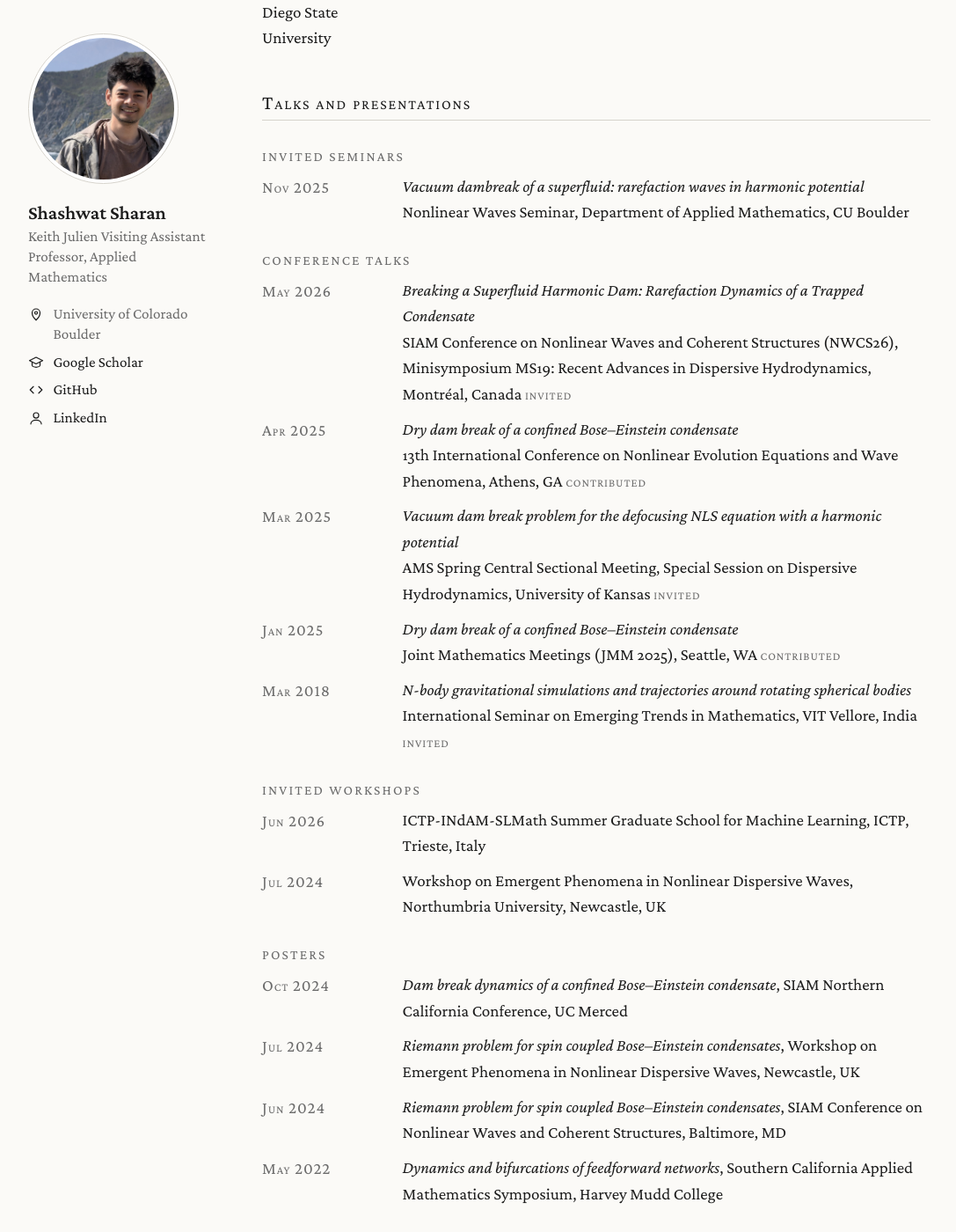
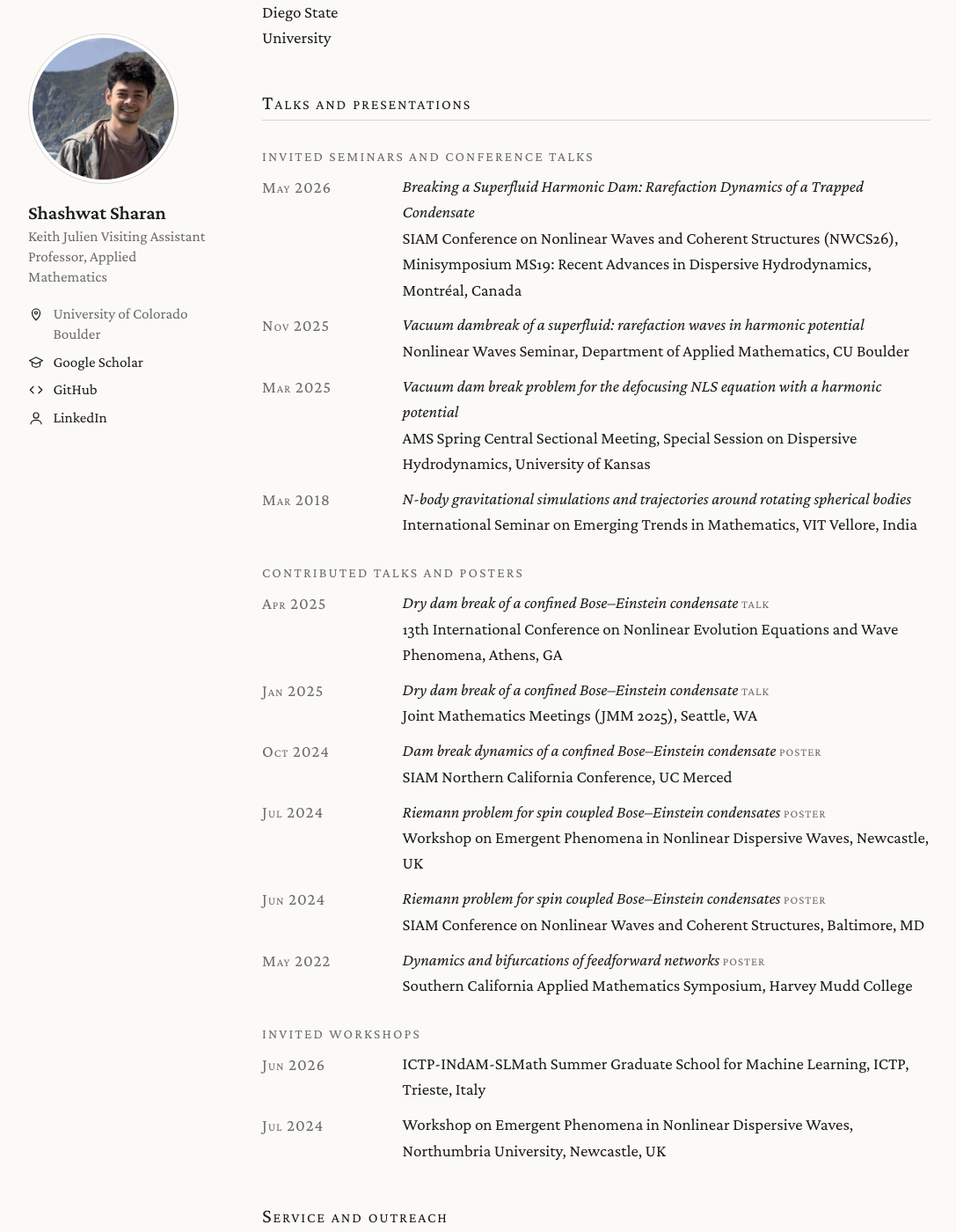
Before and after one commit to shashwatsharan/shashwatsharan.github.io, a Jekyll site: the page built from cv.md, in a window 1280 px wide and 1400 px high, scrolled down 2299 px. Shown: the whole window at 88% size, without its empty margins (95-1182 px from the left). Built offline with Jekyll 4.4.1, drawn with Linux system fonts in a browser that asks for light colours; some of the changed lines change nothing that is shown.

Commit message:
Add files via upload

```diff
--- a/cv.md
+++ b/cv.md
@@ -10,18 +10,18 @@ title: Curriculum Vitae
 
 2022 – 2026
 : **PhD, Applied Mathematics**, University of California, Merced<br>
-  Thesis: *Dambreak Hydrodynamics of Confined Bose–Einstein Condensates*.<br>
-  Advisor: Prof. Boaz Ilan
+Thesis: *Dambreak Hydrodynamics of Confined Bose–Einstein Condensates*.<br>
+Advisor: Prof. Boaz Ilan
 
 2020 – 2022
 : **MS, Applied Mathematics**, San Diego State University<br>
-  Thesis: *Dynamics and Bifurcations of Feedforward Networks*.<br>
-  Advisor: Prof. Antonio Palacios
+Thesis: *Dynamics and Bifurcations of Feedforward Networks*.<br>
+Advisor: Prof. Antonio Palacios
 
 2016 – 2020
 : **B.Tech, Electrical and Electronics Engineering**, Vellore Institute of Technology<br>
-  Capstone: *Design of Control Systems for Inverted Double Linear and Rotary Pendulums*.<br>
-  Advisor: Prof. Rashmi Ranjan Das
+Capstone: *Design of Control Systems for Inverted Double Linear and Rotary Pendulums*.<br>
+Advisor: Prof. Rashmi Ranjan Das
 
 ## Employment
 
@@ -67,7 +67,6 @@ See [Publications](/publications/) and [Teaching](/teaching/).
 2024, 2026
 : Applied Mathematics Travel Award, UC Merced
 
-
 2025
 : GradEXCEL Peer Mentor Award, UC Merced
 
@@ -86,33 +85,49 @@ See [Publications](/publications/) and [Teaching](/teaching/).
 
 ## Talks and presentations
 
-#### Invited seminars
+#### Invited seminars and conference talks
+
+May 2026
+: *Breaking a Superfluid Harmonic Dam: Rarefaction Dynamics of a Trapped Condensate*<br>
+SIAM Conference on Nonlinear Waves and Coherent Structures (NWCS26), Minisymposium MS19: Recent Advances in Dispersive Hydrodynamics, Montréal, Canada
 
 Nov 2025
 : *Vacuum dambreak of a superfluid: rarefaction waves in harmonic potential*<br>
-  Nonlinear Waves Seminar, Department of Applied Mathematics, CU Boulder
-
-#### Conference talks
-
-May 2026
-: *Breaking a Superfluid Harmonic Dam: Rarefaction Dynamics of a Trapped Condensate*<br>
-  SIAM Conference on Nonlinear Waves and Coherent Structures (NWCS26), Minisymposium MS19: Recent Advances in Dispersive Hydrodynamics, Montréal, Canada <span class="tag">invited</span>
-
-Apr 2025
-: *Dry dam break of a confined Bose–Einstein condensate*<br>
-  13th International Conference on Nonlinear Evolution Equations and Wave Phenomena, Athens, GA <span class="tag">contributed</span>
+Nonlinear Waves Seminar, Department of Applied Mathematics, CU Boulder
 
 Mar 2025
 : *Vacuum dam break problem for the defocusing NLS equation with a harmonic potential*<br>
-  AMS Spring Central Sectional Meeting, Special Session on Dispersive Hydrodynamics, University of Kansas <span class="tag">invited</span>
-
-Jan 2025
-: *Dry dam break of a confined Bose–Einstein condensate*<br>
-  Joint Mathematics Meetings (JMM 2025), Seattle, WA <span class="tag">contributed</span>
+AMS Spring Central Sectional Meeting, Special Session on Dispersive Hydrodynamics, University of Kansas
 
 Mar 2018
 : *N-body gravitational simulations and trajectories around rotating spherical bodies*<br>
-  International Seminar on Emerging Trends in Mathematics, VIT Vellore, India <span class="tag">invited</span>
+International Seminar on Emerging Trends in Mathematics, VIT Vellore, India
+
+#### Contributed talks and posters
+
+Apr 2025
+: *Dry dam break of a confined Bose–Einstein condensate* <span class="tag">talk</span><br>
+13th International Conference on Nonlinear Evolution Equations and Wave Phenomena, Athens, GA
+
+Jan 2025
+: *Dry dam break of a confined Bose–Einstein condensate* <span class="tag">talk</span><br>
+Joint Mathematics Meetings (JMM 2025), Seattle, WA
+
+Oct 2024
+: *Dam break dynamics of a confined Bose–Einstein condensate* <span class="tag">poster</span><br>
+SIAM Northern California Conference, UC Merced
+
+Jul 2024
+: *Riemann problem for spin coupled Bose–Einstein condensates* <span class="tag">poster</span><br>
+Workshop on Emergent Phenomena in Nonlinear Dispersive Waves, Newcastle, UK
+
+Jun 2024
+: *Riemann problem for spin coupled Bose–Einstein condensates* <span class="tag">poster</span><br>
+SIAM Conference on Nonlinear Waves and Coherent Structures, Baltimore, MD
+
+May 2022
+: *Dynamics and bifurcations of feedforward networks* <span class="tag">poster</span><br>
+Southern California Applied Mathematics Symposium, Harvey Mudd College
 
 #### Invited workshops
 
@@ -121,20 +136,6 @@ Jun 2026
 
 Jul 2024
 : Workshop on Emergent Phenomena in Nonlinear Dispersive Waves, Northumbria University, Newcastle, UK
-
-#### Posters
-
-Oct 2024
-: *Dam break dynamics of a confined Bose–Einstein condensate*, SIAM Northern California Conference, UC Merced
-
-Jul 2024
-: *Riemann problem for spin coupled Bose–Einstein condensates*, Workshop on Emergent Phenomena in Nonlinear Dispersive Waves, Newcastle, UK
-
-Jun 2024
-: *Riemann problem for spin coupled Bose–Einstein condensates*, SIAM Conference on Nonlinear Waves and Coherent Structures, Baltimore, MD
-
-May 2022
-: *Dynamics and bifurcations of feedforward networks*, Southern California Applied Mathematics Symposium, Harvey Mudd College
 
 ## Service and outreach
 
```
